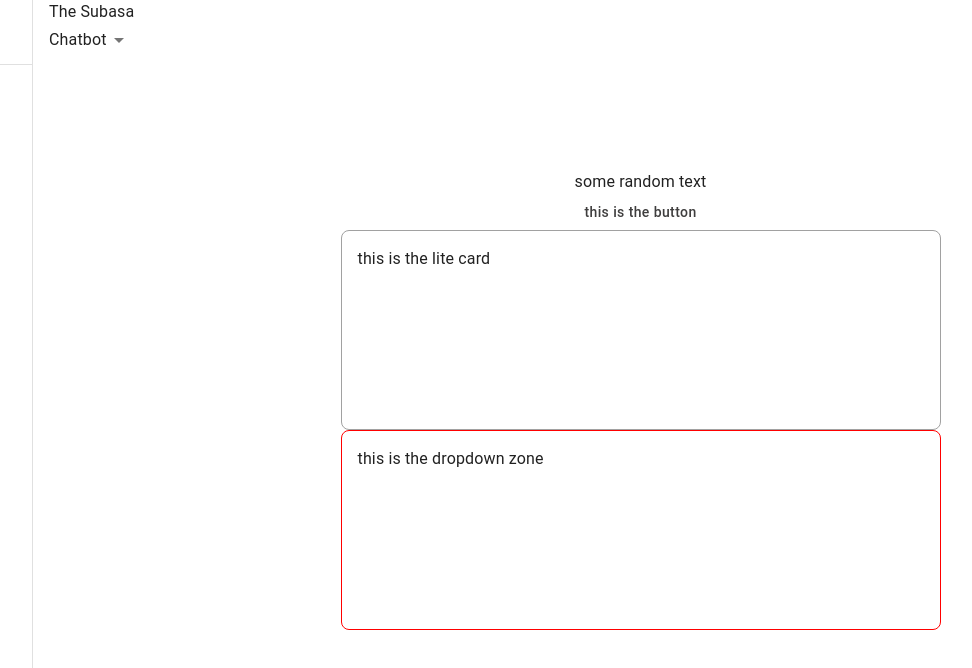
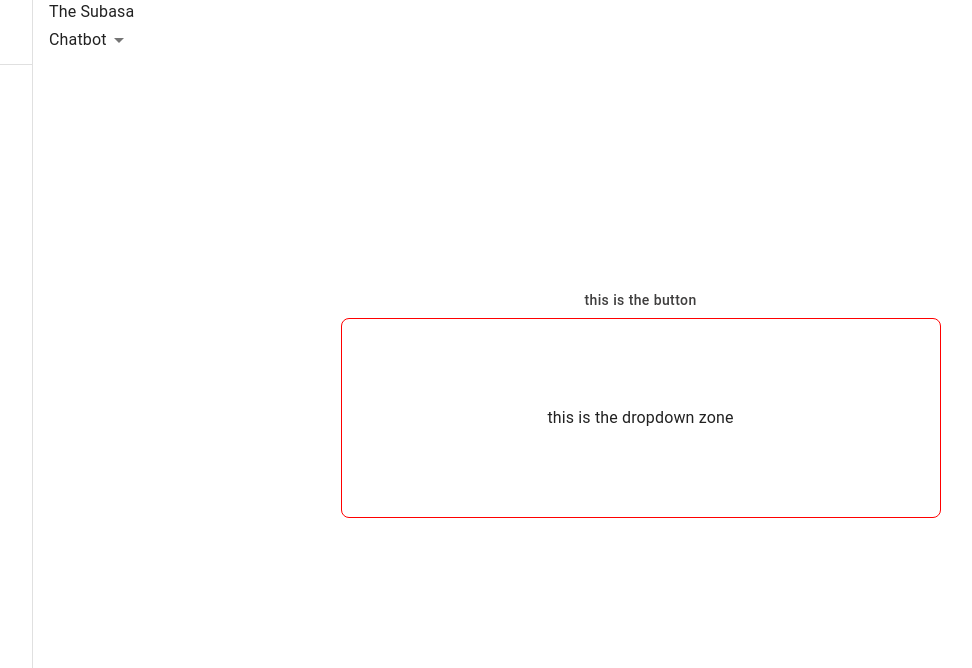
Before and after one commit to anjuna0305/subasa-api-FE, a Next.js app: page /chat/make-chatbot in a window 1280 px wide. Shown: the top 668 px of the page, without its empty margins (32-1004 px from the left). Built offline with nearby package versions, Linux system fonts and the light colour scheme; some icons are missing; a web font is replaced by a local one; what @mui/material-nextjs would draw is missing.

Commit message:
file upload part completed for somewhat

```diff
--- a/src/components/UploadChatBotFile.tsx
+++ b/src/components/UploadChatBotFile.tsx
@@ -1,12 +1,15 @@
 "use client";
-import { Box, IconButton, Input } from "@mui/material";
+import { Box, IconButton, Input, Typography } from "@mui/material";
 import LiteCard from "./LiteCard";
 import Image from "next/image";
 import { ChangeEvent, DragEvent, useEffect, useRef, useState } from "react";
 import SendIcon from "@mui/icons-material/Send";
+import CloseIcon from "@mui/icons-material/Close";
 import ColorBgButton from "./ColorBgButton";
+import TextFilePngImage from "@/../public/text_file.png";
 
 type UploadedFile = {
+  fileName: string;
   file: File | null;
   preview: string | null;
 };
@@ -94,6 +97,7 @@ export default function UploadChatBotFile() {
           const dataFile = fileItems[0].getAsFile();
           if (dataFile) {
             setUploadFile({
+              fileName: dataFile.name,
               file: dataFile,
               preview: generatePreviewForFile(dataFile),
             });
@@ -120,6 +124,7 @@ export default function UploadChatBotFile() {
     const file = files[0];
     if (file.type.startsWith("image/")) {
       setUploadFile({
+        fileName: file.name,
         file: file,
         preview: URL.createObjectURL(file),
       });
@@ -140,12 +145,9 @@ export default function UploadChatBotFile() {
         mx: "auto",
       }}
     >
-      <Box>some random text</Box>
-
-      <ColorBgButton>this is the button</ColorBgButton>
-      <LiteCard sx={{ width: "600px", height: "200px" }}>
-        this is the lite card
-      </LiteCard>
+      <ColorBgButton onClick={handleInputClick}>
+        this is the button
+      </ColorBgButton>
       <Input
         inputRef={inputRef}
         type="file"
@@ -155,27 +157,64 @@ export default function UploadChatBotFile() {
       />
 
       <LiteCard
-        sx={{ width: "600px", height: "200px", border: "1px solid red" }}
+        sx={{
+          width: "600px",
+          height: "200px",
+          border: "1px solid red",
+          display: "flex",
+          flexDirection: "column",
+          position: "relative",
+        }}
         onDrop={testHandleDrop}
         ref={dropZone}
         onDragOver={handleDragOnDropZone}
-        onClick={handleInputClick}
       >
-        this is the dropdown zone
+        {uploadFile.file ? (
+          <Box
+            sx={{
+              display: "flex",
+              height: "100%",
+              flexDirection: "column-reverse",
+            }}
+          >
+            <Box sx={{ width: "fit-content" }}>
+              <Box sx={{ position: "relative" }}>
+                <IconButton
+                  onClick={removeImage}
+                  sx={{ position: "absolute", top: -16, right: -2 }}
+                >
+                  <CloseIcon />
+                </IconButton>
+                <Image
+                  src={TextFilePngImage}
+                  alt="text_file.png"
+                  style={{ width: "auto", height: "80px" }}
+                />
+              </Box>
+              <Typography>
+                {uploadFile.fileName ? uploadFile.fileName : "random text"}
+              </Typography>
+            </Box>
+          </Box>
+        ) : (
+          <Box
+            sx={{
+              height: "100%",
+              display: "flex",
+              alignItems: "center",
+              justifyContent: "center",
+            }}
+          >
+            <Typography>this is the dropdown zone</Typography>
+          </Box>
+        )}
+
+        {uploadFile.file && (
+          <Box p={1} sx={{ position: "absolute", bottom: 0, right: 0 }}>
+            <ColorBgButton>this is the send button</ColorBgButton>
+          </Box>
+        )}
       </LiteCard>
-      {uploadFile.preview && (
-        <Box>
-          <Image
-            src={uploadFile.preview}
-            alt="image preview"
-            width={100}
-            height={100}
-          />
-          <IconButton onClick={removeImage}>
-            <SendIcon />
-          </IconButton>
-        </Box>
-      )}
     </Box>
   );
 }
```
Also changed, not shown: public/text_file.png (added).
